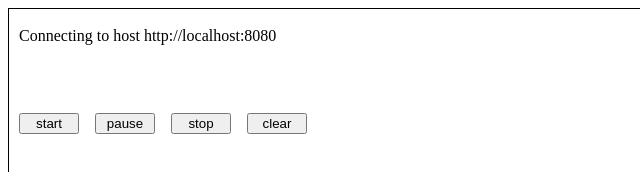
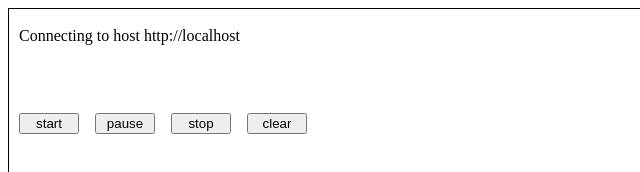
Before and after one commit to daniel-bytes/web-beats, a website: page views/test.html in a window 1280 px wide. Shown: the top 172 px of the page, 0-640 px from the left. Drawn offline with Linux system fonts and the light colour scheme; no server answers.

Commit message:
fixing websocket host

```diff
--- a/views/test.html
+++ b/views/test.html
@@ -35,7 +35,7 @@
 			<canvas id="seq" width="1000px" height="50px"></canvas>
 
 			<script>
-				var host = "http://localhost:8080";
+				var host = "http://localhost";
 
 				function action_update(txt) {
 					$("#action").html(txt);
```
